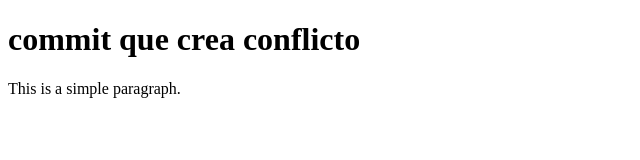
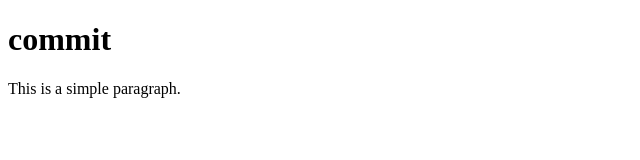
Before and after one commit to EstebanSalas626/examen-de-git, a plain HTML site: page index.html in a window 1280 px wide. Shown: the whole page, without its empty margins (0-640 px from the left). Drawn offline with Linux system fonts and the light colour scheme.

Commit message:
commit conflictero en main

```diff
--- a/index.html
+++ b/index.html
@@ -6,7 +6,7 @@
     <title>Document</title>
 </head>
 <body>
-    <h1>commit que crea conflicto</h1>
+    <h1>commit</h1>
     <p>This is a simple paragraph.</p>
 </body>
 </html>
```
